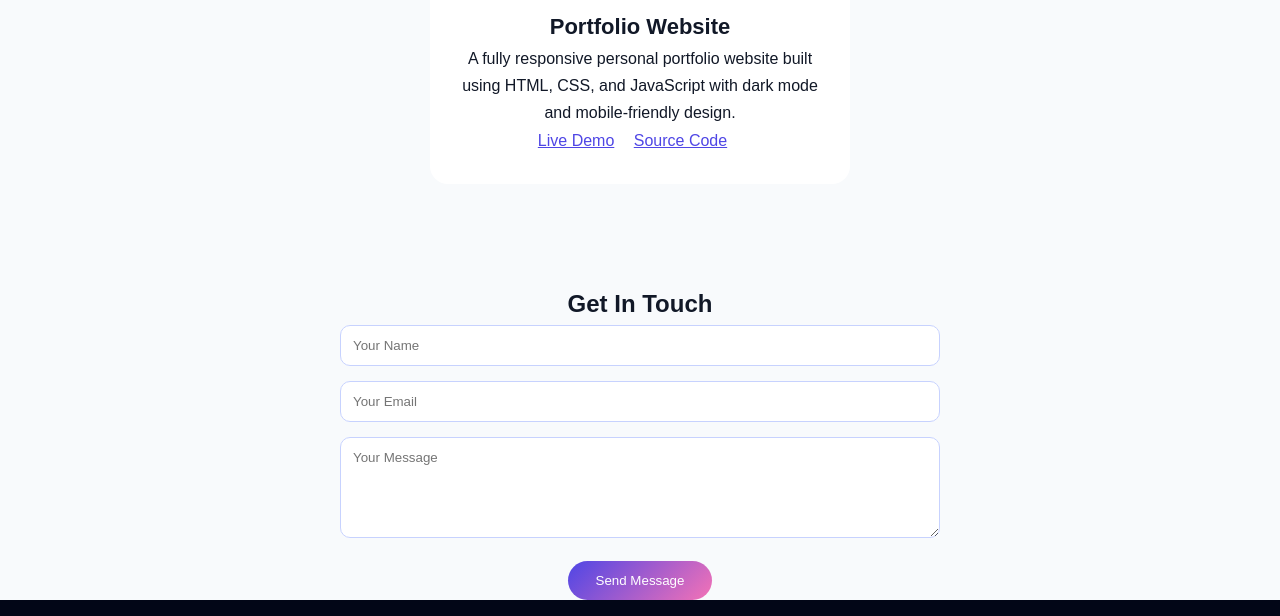
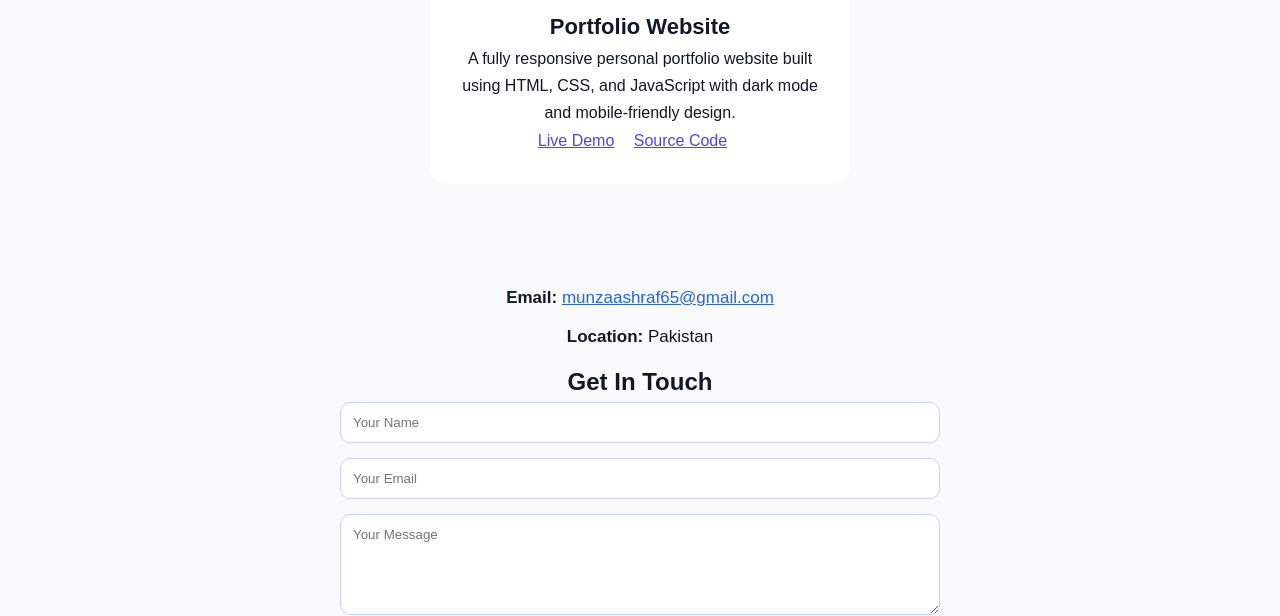
Before and after one commit to munzaashrafmalik/Portfolio, a plain HTML site: page index.html in a window 1280 px wide. Shown: the part 1264-1880 px from the top of the page. Drawn offline with Linux system fonts and the light colour scheme.

Commit message:
Update index.html

```diff
--- a/index.html
+++ b/index.html
@@ -116,6 +116,18 @@
 
 <!-- ===== CONTACT ===== -->
 <section id="contact">
+<div class="contact-info">
+  <p>
+    <strong>Email:</strong>
+    <a href="mailto:munzaashraf65@gmail.com">
+      munzaashraf65@gmail.com
+    </a>
+  </p>
+
+  <p>
+    <strong>Location:</strong> Pakistan
+  </p>
+</div>
   <div class="container">
     <h2 class="section-title">Get In Touch</h2>
 
```
